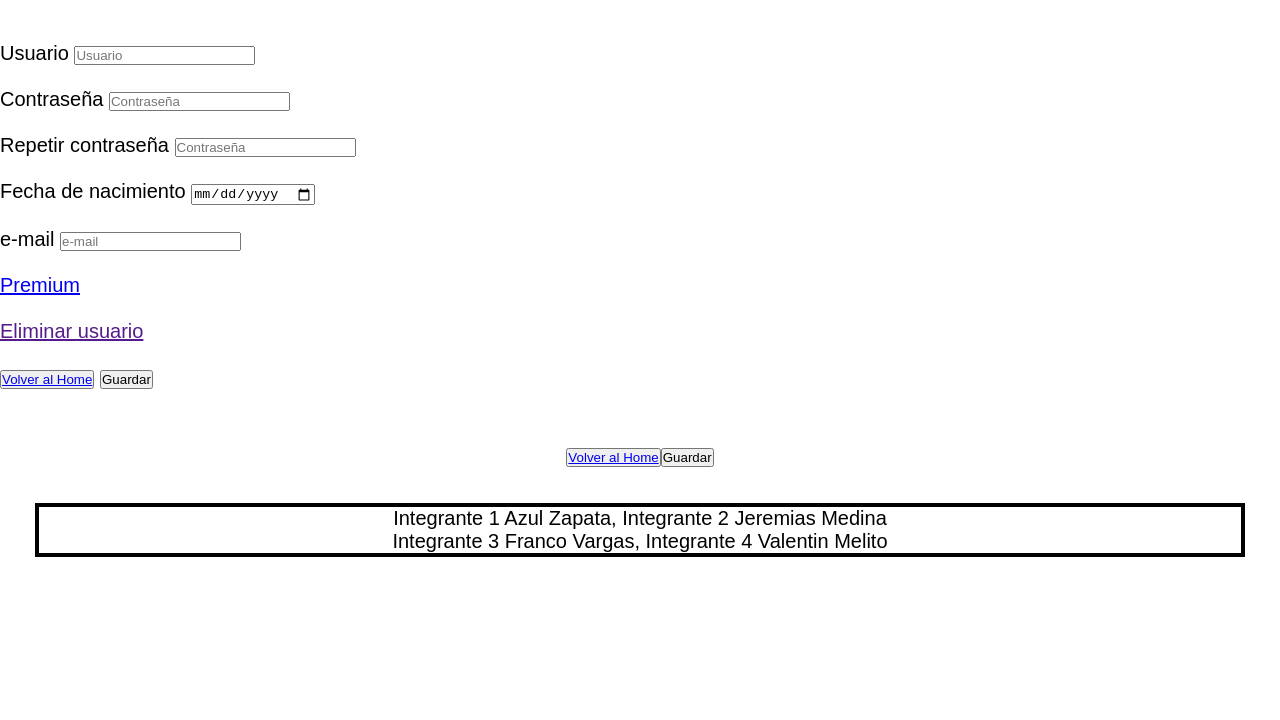
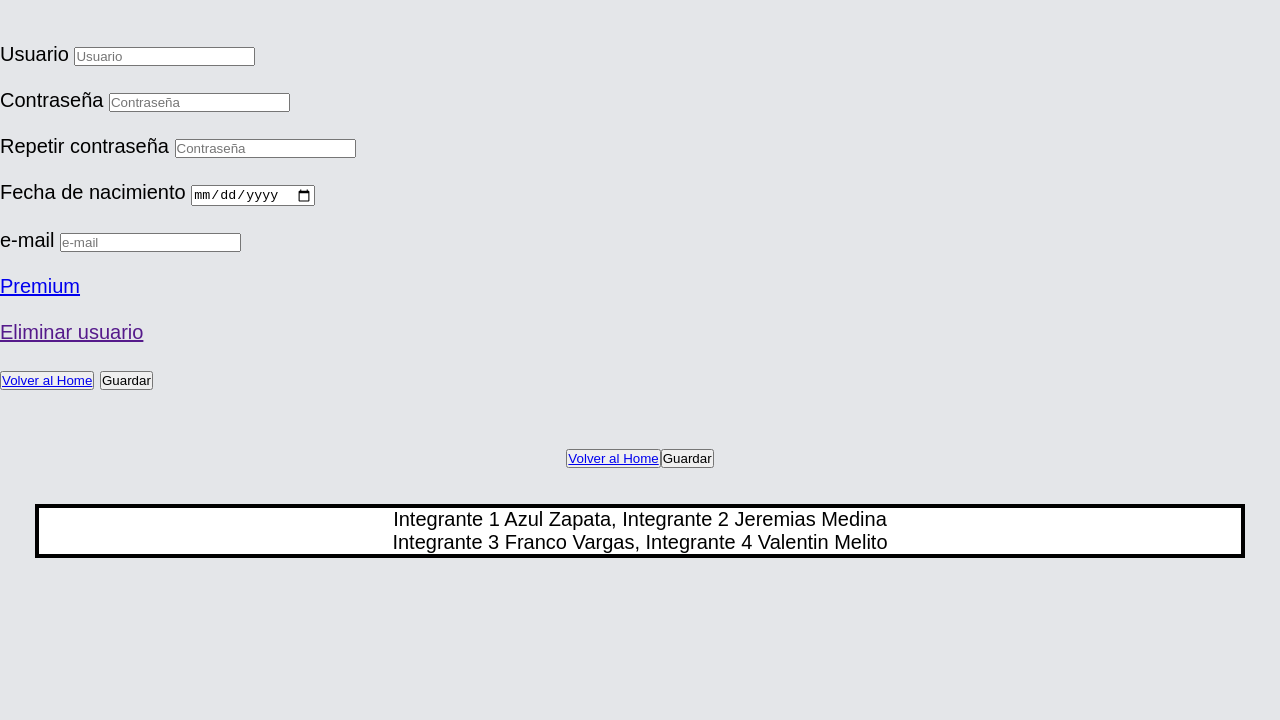
Before and after one commit to ValenMelito/PaginaMusica, a plain HTML site: page pages/vistaperfil.html in a window 1280 px wide. Shown: the part 80-800 px from the top of the page. Drawn offline with Linux system fonts and the light colour scheme.

Commit message:
Update vistaperfil.css

```diff
--- a/css/vistaperfil.css
+++ b/css/vistaperfil.css
@@ -1,6 +1,10 @@
 *{
     padding: 0;
     margin: 0;
+}
+body {
+    font-family: Arial, sans-serif;
+    background-color: #e4e6e9;
 }
 header{
     display: flex;
```
